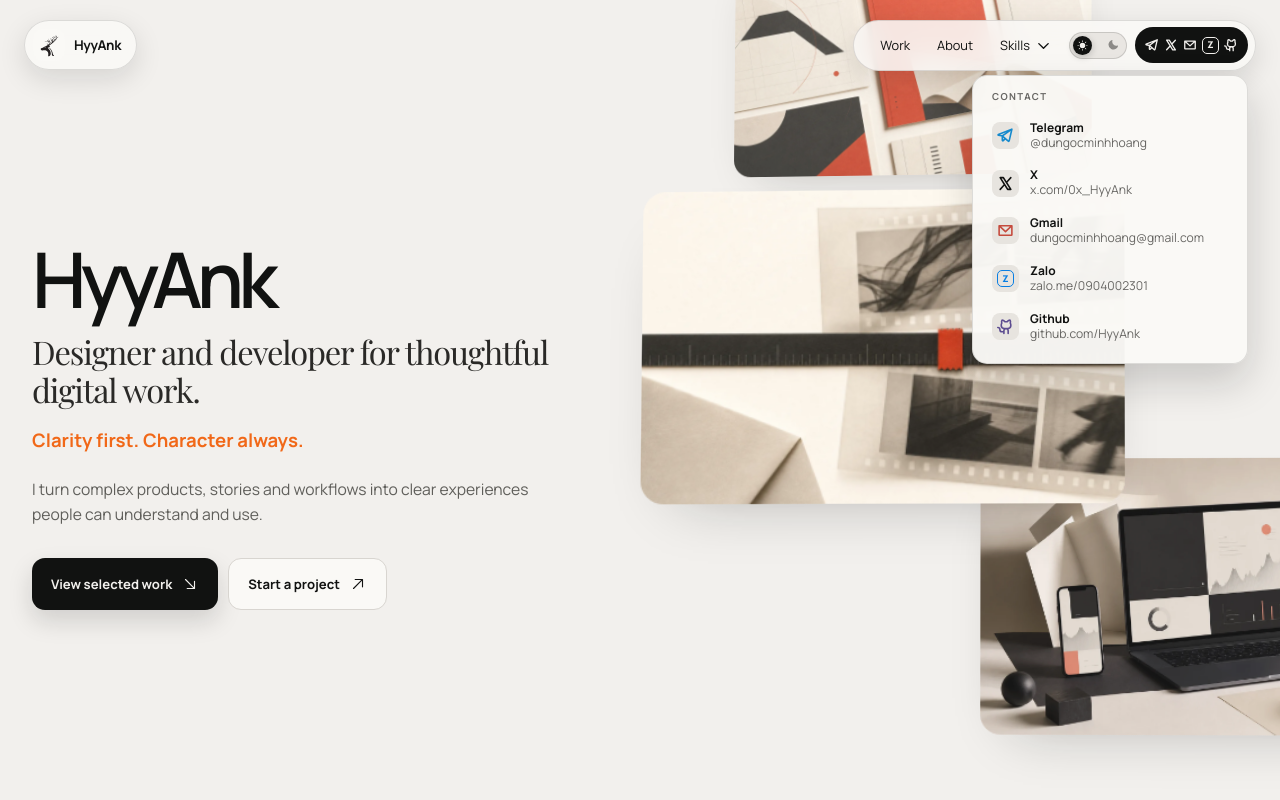
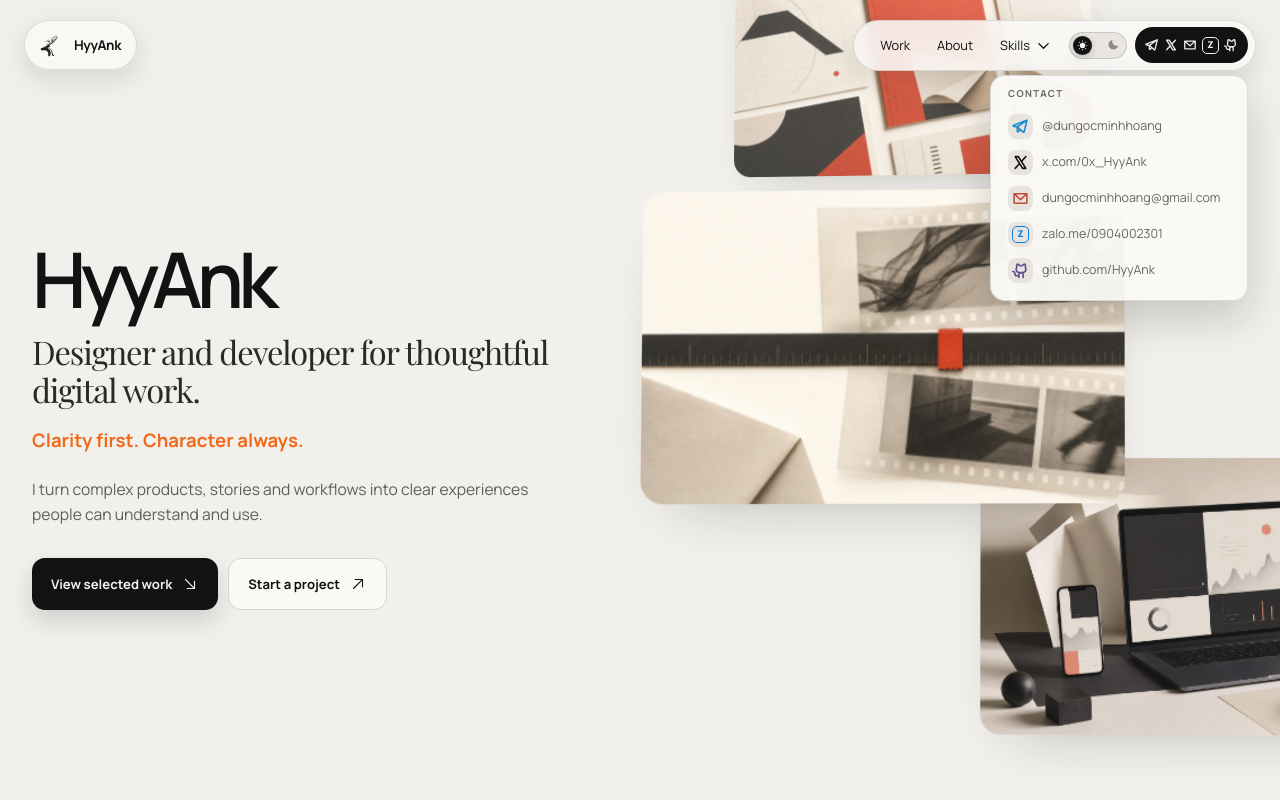
Before and after one commit to HyyAnk/Portfolio, a React (Vite) app: page / in a window 1280 px wide. Both pictures are taken after a click on the button "Open contact links". Shown: the top 800 px of the page. Built offline with nearby package versions, Linux system fonts and the light colour scheme; a web font is replaced by a local one.

Commit message:
Update menu

```diff
--- a/src/App.jsx
+++ b/src/App.jsx
@@ -183,9 +183,9 @@ function ContactDropdown() {
   return <div className="dropdown contact-dropdown" aria-label="Contact links">
     <span className="dropdown-label">Contact</span>
     {contactLinks.map(({ key, label, value, href, icon: Icon }) => {
-      const content = <><span className={`contact-link-icon contact-link-icon-${key}`} aria-hidden="true">{Icon ? <Icon size={17} weight="bold" /> : <span className="zalo-mark">Z</span>}</span><span className="contact-link-copy"><strong>{label}</strong><span>{key === 'gmail' && copied ? 'Copied to clipboard' : value}</span></span></>;
-      if (key === 'gmail') return <button key={key} className={`contact-dropdown-link ${copied ? 'is-copied' : ''}`} type="button" onClick={copyEmail} aria-live="polite">{content}</button>;
-      return <a key={key} href={href} target="_blank" rel="noreferrer">{content}</a>;
+      const content = <><span className={`contact-link-icon contact-link-icon-${key}`} aria-hidden="true">{Icon ? <Icon size={17} weight="bold" /> : <span className="zalo-mark">Z</span>}</span><span className="contact-link-copy"><span>{key === 'gmail' && copied ? 'Copied to clipboard' : value}</span></span></>;
+      if (key === 'gmail') return <button key={key} className={`contact-dropdown-link ${copied ? 'is-copied' : ''}`} type="button" onClick={copyEmail} aria-label={`Copy ${label} ${email}`} aria-live="polite">{content}</button>;
+      return <a key={key} href={href} target="_blank" rel="noreferrer" aria-label={`Open ${label}: ${value}`}>{content}</a>;
     })}
   </div>;
 }
--- a/src/styles.css
+++ b/src/styles.css
@@ -129,19 +129,18 @@ h3 { font-size: clamp(1.9rem, 3vw, 3.2rem); font-weight: 600; line-height: .98;
 .skills-dropdown a, .contact-dropdown a, .contact-dropdown button { display: flex; align-items: center; gap: 9px; padding: 8px 5px; font-size: .84rem; }
 .skills-dropdown a:hover, .contact-dropdown a:hover, .contact-dropdown button:hover { color: var(--accent); }
 .dropdown-label { padding: 0 5px 8px; font-size: .6rem; }
-.contact-dropdown { min-width: 276px; padding: 15px 14px 14px; gap: 2px; }
-.contact-dropdown a, .contact-dropdown button { min-height: 39px; gap: 11px; border-radius: 9px; transition: background .2s ease, color .2s ease, transform .2s ease; }
+.contact-dropdown { min-width: 258px; padding: 12px; gap: 1px; }
+.contact-dropdown a, .contact-dropdown button { min-height: 34px; gap: 9px; padding: 5px; border-radius: 9px; transition: background .2s ease, color .2s ease, transform .2s ease; }
 .contact-dropdown button { width: 100%; border: 0; background: transparent; color: inherit; font-family: inherit; text-align: left; cursor: pointer; }
 .contact-dropdown a:hover, .contact-dropdown button:hover { background: rgba(17,18,17,.045); transform: translateX(2px); }
-.contact-link-icon { display: grid; width: 27px; height: 27px; flex: none; place-items: center; border-radius: 8px; background: var(--soft); color: var(--ink); }
+.contact-link-icon { display: grid; width: 25px; height: 25px; flex: none; place-items: center; border-radius: 8px; background: var(--soft); color: var(--ink); }
 .contact-link-icon-telegram { color: #168acd; }
 .contact-link-icon-x { color: var(--ink); }
 .contact-link-icon-gmail { color: #c54b3d; }
 .contact-link-icon-zalo { color: #087ee3; }
 .contact-link-icon-github { color: #5c4c90; }
-.contact-link-copy { min-width: 0; display: grid; gap: 2px; }
-.contact-link-copy strong { color: var(--ink); font-size: .75rem; font-weight: 700; line-height: 1.1; }
-.contact-link-copy span { overflow: hidden; color: var(--muted); font-size: .76rem; line-height: 1.2; text-overflow: ellipsis; white-space: nowrap; }
+.contact-link-copy { min-width: 0; display: block; }
+.contact-link-copy span { display: block; overflow: hidden; color: var(--muted); font-size: .78rem; line-height: 1.2; text-overflow: ellipsis; white-space: nowrap; }
 .contact-dropdown button.is-copied .contact-link-copy span { color: #2f8b58; font-weight: 700; }
 .contact-dropdown button.is-copied .contact-link-icon { background: rgba(47,139,88,.1); color: #2f8b58; }
 
@@ -420,7 +419,7 @@ h3 { font-size: clamp(1.9rem, 3vw, 3.2rem); font-weight: 600; line-height: .98;
   .contact-trigger-icons svg { width: 12px; height: 12px; }
   .contact-trigger-icons .zalo-mark { width: 14px; height: 14px; border-radius: 4px; font-size: .49rem; }
   .dropdown { top: calc(100% + 9px); }
-  .contact-dropdown { right: -2px; min-width: min(276px, calc(100vw - 32px)); }
+  .contact-dropdown { right: -2px; min-width: min(258px, calc(100vw - 32px)); }
   .section-pad { padding: 104px 0 116px; }
   .hero { padding-top: 106px; padding-bottom: 54px; }
   .hero-status { margin-bottom: 17px; font-size: .64rem; }
```
